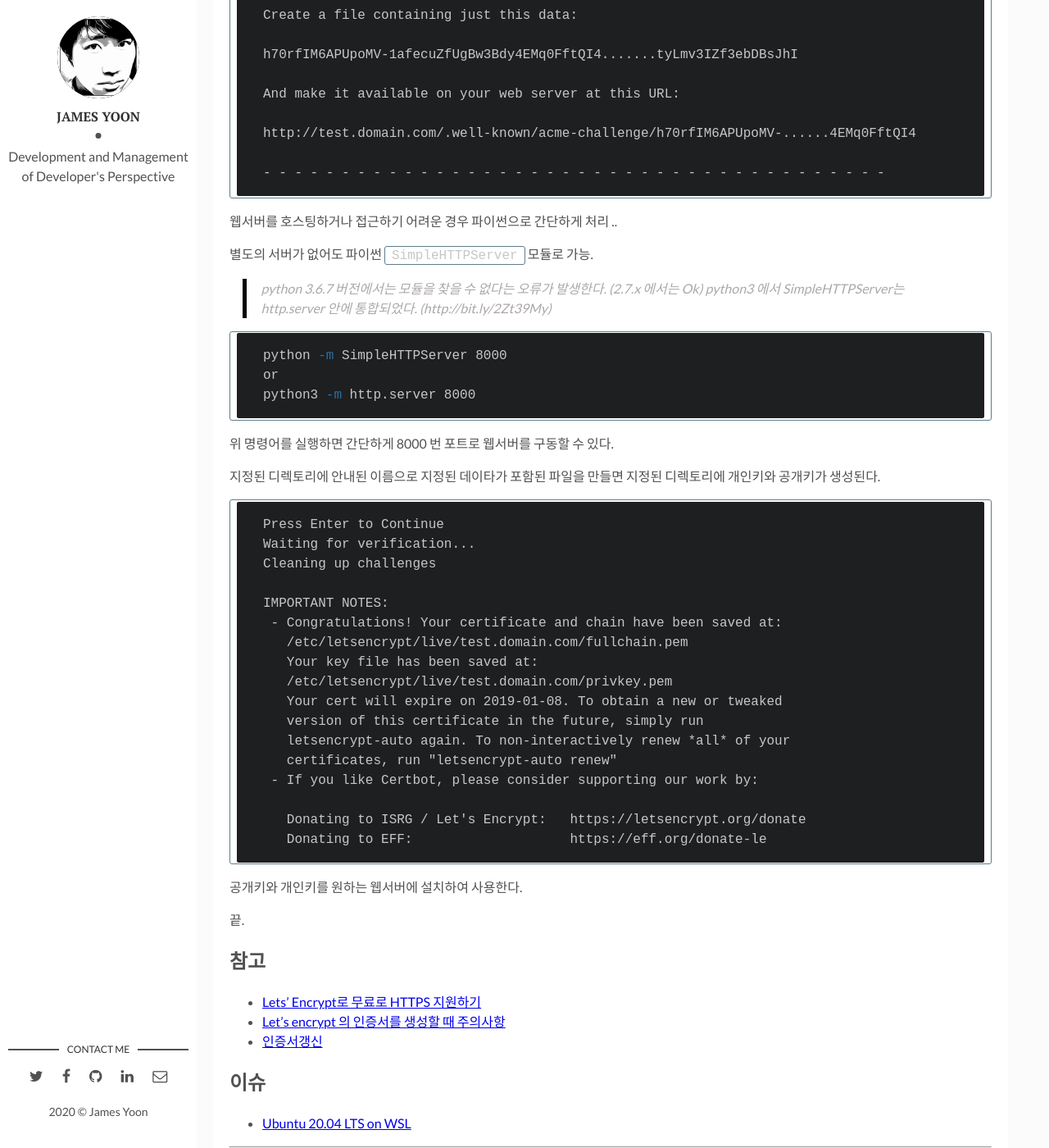
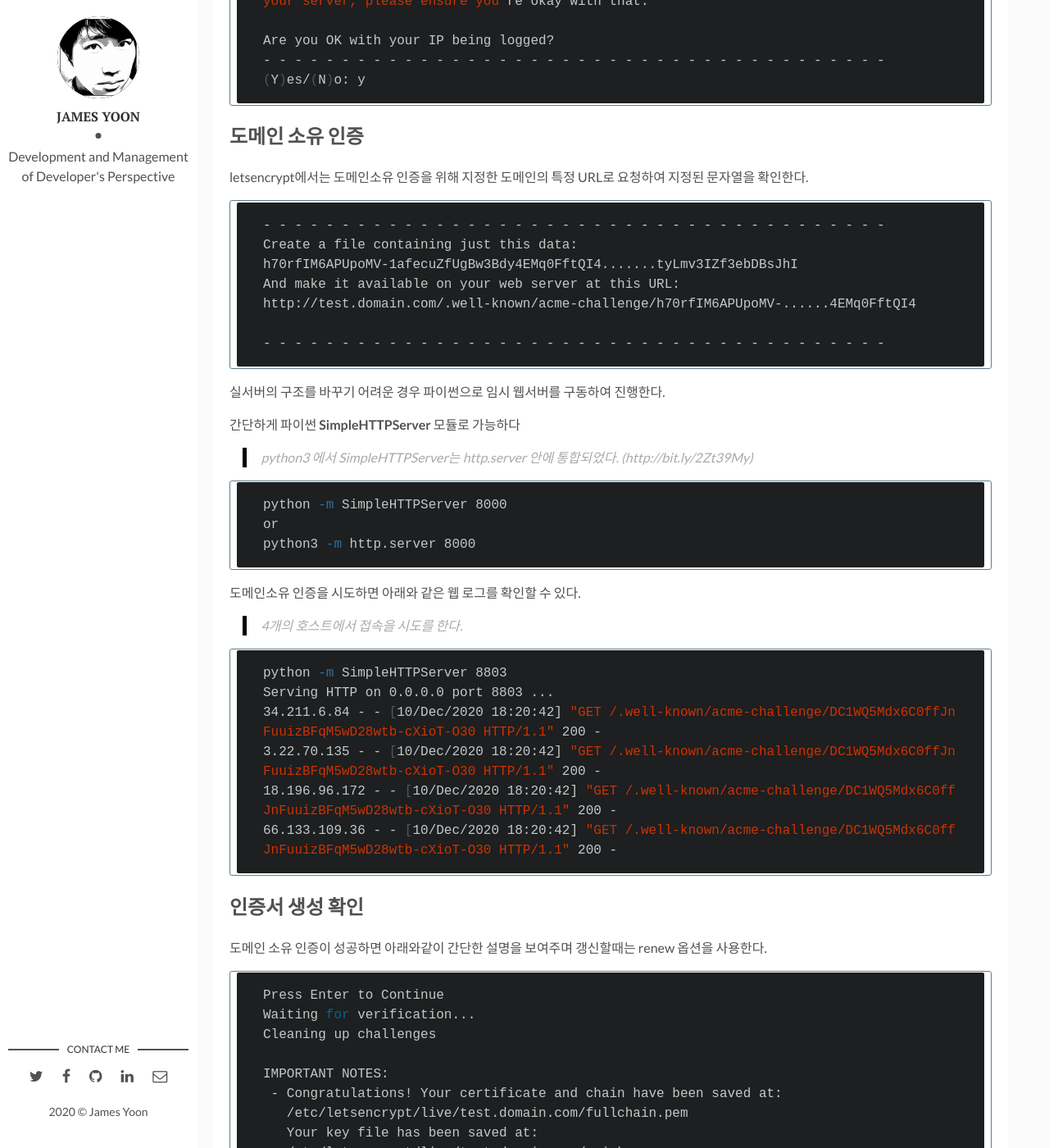
Before and after one commit to butteryoon/butteryoon.github.io, a Jekyll site: the page built from _posts/2018-10-10-letsencryption.markdown.md, in a window 1280 px wide and 1400 px high, scrolled down 1713 px. Shown: the whole window at 82% size. Built offline with Jekyll 4.4.1, drawn with Linux system fonts in a browser that asks for light colours; comment, search, counter and statistics services are not loaded; some of the changed text lies outside the part shown.

Commit message:
letsencrypt 인증서 renew 벙법 추가

````diff
--- a/_posts/2018-10-10-letsencryption.markdown.md
+++ b/_posts/2018-10-10-letsencryption.markdown.md
@@ -1,25 +1,29 @@
 ---
 layout: post
 title: "letsencrypt 인증서 발급하기"
+description: "letsencrypt 인증서 발급하기"
 img: "letsencryption.png"
 date: 2019-04-20 20:05:00 +0900
+last_modified_at: 2020-12-10 20:05:00 +0900
 tags: [letsencrypt, HTTPS, 인증서]
 related: letsencrypt
 categories: dev
 ---
 
-아이폰 엔터프라이즈 앱의 인하우스 배포를 위해서는 도메인이 필요하다 ..
+아이폰 엔터프라이즈 앱의 인하우스 배포를 위해서는 도메인이 필요하다.
+
 그래서 letsencrypt 무료 인증서를 받아 사용하기로 한다.
-회사 웹서버는 호스팅을 하고 있고 음! 어디서?? 모르겠고 ..
-우선 인증서만 받아 인하우스 배포를 시험하기로 한다.
 
-lets encrypt 에서 인증서를 받기 위한 절차는 아래와 같다.
+회사 웹서버는 호스팅을 하고 있고 수정이 피곤하여 배포시험을 위한 임시 서버에 인증서만 받아 인하우스 배포를 시험하기로 한다.
+
+letsencrypt 에서 인증서를 받기 위한 절차는 아래와 같다.
 
 생각보다 간단하다.
 
 1. 인증서를 받기 위해 도메인이 있어야 한다.
 2. 메뉴얼 모드로 인증서를 받는다.
 3. 인증서는 90일 마다 갱신해야 한다.
+   - 자동화 스크립트 설정이 가능하다.
 4. 끝.
 
 
@@ -29,7 +33,15 @@
 git clone https://github.com/letsencrypt/letsencrypt
 ```
 
+## 인증서 신규 발급
+
+> certonly --manual
+> nginx 또는 아파치 웹서버 구동 환경에서는 "certbot-auto" 스크립트를 사용하여 자동으로 적용까지 가능하다.
+
+
 설치 후 인증서만 다운로드 하기 위해 아래의 명령어를 실행.
+
+> ./letsencrypt-auto certonly --manual
 
 ```bash
 [root@localhost letsencrypt]# ./letsencrypt-auto certonly --manual
@@ -39,7 +51,7 @@
 Enable the EPEL repository and try running Certbot again.
 ```
 
-git pull로 최신버전 다운로드 이후 아래와 같이 Bootstrap 관련 경고가 발생하여 --no-Bootstrap 옵션 추가
+git pull로 최신버전 다운로드 이후 아래와 같이 Bootstrap 관련 경고가 발생하여 **--no-Bootstrap** 옵션 추가
 이후는 동일하게 진행한다(root 계정에서 실행)
 완료이후 /etc/letsencrypt/live/도메인 디렉토리에 인증서가 생성된다.
 
@@ -65,25 +77,23 @@
 (Y)es/(N)o: y
 ```
 
-도메인 입력 후 인증 과정을 거친다.
-letsencrypt에서 아래의 URL로 요청했을 때 지정된 문자열을 응답으로 보내야 한다.
-임시로 해당 경로에 문서를 생성.
+## 도메인 소유 인증
+
+letsencrypt에서는 도메인소유 인증을 위해 지정한 도메인의 특정 URL로 요청하여 지정된 문자열을 확인한다.
+
 ```
 - - - - - - - - - - - - - - - - - - - - - - - - - - - - - - - - - - - - - - - -
 Create a file containing just this data:
-
 h70rfIM6APUpoMV-1afecuZfUgBw3Bdy4EMq0FftQI4.......tyLmv3IZf3ebDBsJhI
-
 And make it available on your web server at this URL:
-
 http://test.domain.com/.well-known/acme-challenge/h70rfIM6APUpoMV-......4EMq0FftQI4
 
 - - - - - - - - - - - - - - - - - - - - - - - - - - - - - - - - - - - - - - - -
 ```
-웹서버를 호스팅하거나 접근하기 어려운 경우 파이썬으로 간단하게 처리 ..
 
-별도의 서버가 없어도 파이썬 `SimpleHTTPServer` 모듈로 가능.
-> python 3.6.7 버전에서는 모듈을 찾을 수 없다는 오류가 발생한다. (2.7.x 에서는 Ok)
+실서버의 구조를 바꾸기 어려운 경우 파이썬으로 임시 웹서버를 구동하여 진행한다.
+
+간단하게 파이썬 **SimpleHTTPServer** 모듈로 가능하다
 > python3 에서 SimpleHTTPServer는 http.server 안에 통합되었다. (http://bit.ly/2Zt39My)
 
 ```bash
@@ -92,11 +102,23 @@
 python3 -m http.server 8000
 ```
 
-위 명령어를 실행하면 간단하게 8000 번 포트로 웹서버를 구동할 수 있다.
+도메인소유 인증을 시도하면 아래와 같은 웹 로그를 확인할 수 있다.
+> 4개의 호스트에서 접속을 시도를 한다.
 
-지정된 디렉토리에 안내된 이름으로 지정된 데이타가 포함된 파일을 만들면 지정된 디렉토리에 개인키와 공개키가 생성된다.
+```bash
+python -m SimpleHTTPServer 8803
+Serving HTTP on 0.0.0.0 port 8803 ...
+34.211.6.84 - - [10/Dec/2020 18:20:42] "GET /.well-known/acme-challenge/DC1WQ5Mdx6C0ffJnFuuizBFqM5wD28wtb-cXioT-O30 HTTP/1.1" 200 -
+3.22.70.135 - - [10/Dec/2020 18:20:42] "GET /.well-known/acme-challenge/DC1WQ5Mdx6C0ffJnFuuizBFqM5wD28wtb-cXioT-O30 HTTP/1.1" 200 -
+18.196.96.172 - - [10/Dec/2020 18:20:42] "GET /.well-known/acme-challenge/DC1WQ5Mdx6C0ffJnFuuizBFqM5wD28wtb-cXioT-O30 HTTP/1.1" 200 -
+66.133.109.36 - - [10/Dec/2020 18:20:42] "GET /.well-known/acme-challenge/DC1WQ5Mdx6C0ffJnFuuizBFqM5wD28wtb-cXioT-O30 HTTP/1.1" 200 -
+```
 
-```
+## 인증서 생성 확인
+
+도메인 소유 인증이 성공하면 아래와같이 간단한 설명을 보여주며 갱신할때는 renew 옵션을 사용한다.
+
+```bash
 Press Enter to Continue
 Waiting for verification...
 Cleaning up challenges
@@ -106,7 +128,7 @@
    /etc/letsencrypt/live/test.domain.com/fullchain.pem
    Your key file has been saved at:
    /etc/letsencrypt/live/test.domain.com/privkey.pem
-   Your cert will expire on 2019-01-08. To obtain a new or tweaked
+   Your cert will expire on 2021-03-10. To obtain a new or tweaked
    version of this certificate in the future, simply run
    letsencrypt-auto again. To non-interactively renew *all* of your
    certificates, run "letsencrypt-auto renew"
@@ -116,7 +138,35 @@
    Donating to EFF:                    https://eff.org/donate-le
 ```
 
-공개키와 개인키를 원하는 웹서버에 설치하여 사용한다.
+etc 디렉토리에 아래처럼 4개의 인증서파일이 생성된다
+
+```bash
+[root@localhost letsencrypt]# sudo ls -ltr /etc/letsencrypt/live/test.domain.com
+합계 4
+-rw-r--r-- 1 root root 682  7월 30  2018 README
+lrwxrwxrwx 1 root root  41 12월 10 18:20 privkey.pem -> ../../archive/test.domain.com/privkey7.pem
+lrwxrwxrwx 1 root root  43 12월 10 18:20 fullchain.pem -> ../../archive/test.domain.com/fullchain7.pem
+lrwxrwxrwx 1 root root  39 12월 10 18:20 chain.pem -> ../../archive/test.domain.com/chain7.pem
+lrwxrwxrwx 1 root root  38 12월 10 18:20 cert.pem -> ../../archive/test.domain.com/cert7.pem
+```
+
+
+## 기존 인증서 재발급 (renew)
+
+기존에 발급 받은 인증서를 90일 이전에 재발급 할 경우에는 아래와 같이 **--renew-by-default** 옵션을 추가한다.
+
+```bash
+[root@localhost letsencrypt]# ./letsencrypt-auto certonly --renew-by-default --manual --no-bootstrap
+./letsencrypt-auto has insecure permissions!
+To learn how to fix them, visit https://community.letsencrypt.org/t/certbot-auto-deployment-best-practices/91979/
+Saving debug log to /var/log/letsencrypt/letsencrypt.log
+Plugins selected: Authenticator manual, Installer None
+Please enter in your domain name(s) (comma and/or space separated)  (Enter 'c'
+to cancel): test.domain.com
+Renewing an existing certificate for test.domain.com
+Performing the following challenges:
+http-01 challenge for test.domain.com
+```
 
 끝.
 
````
Also changed, not shown: other parts of _posts/2018-10-10-letsencryption.markdown.md (+1 -0 lines).
